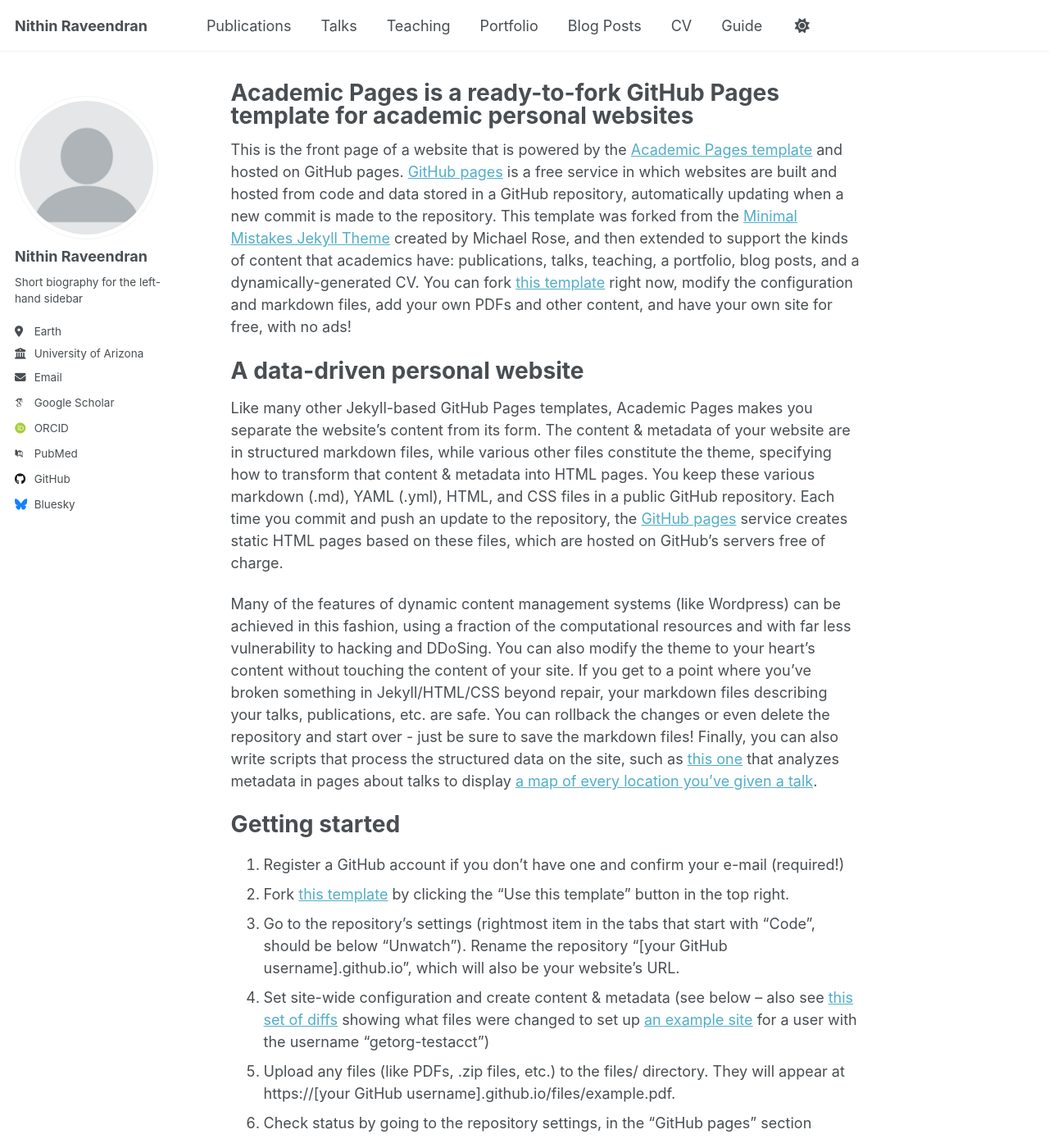
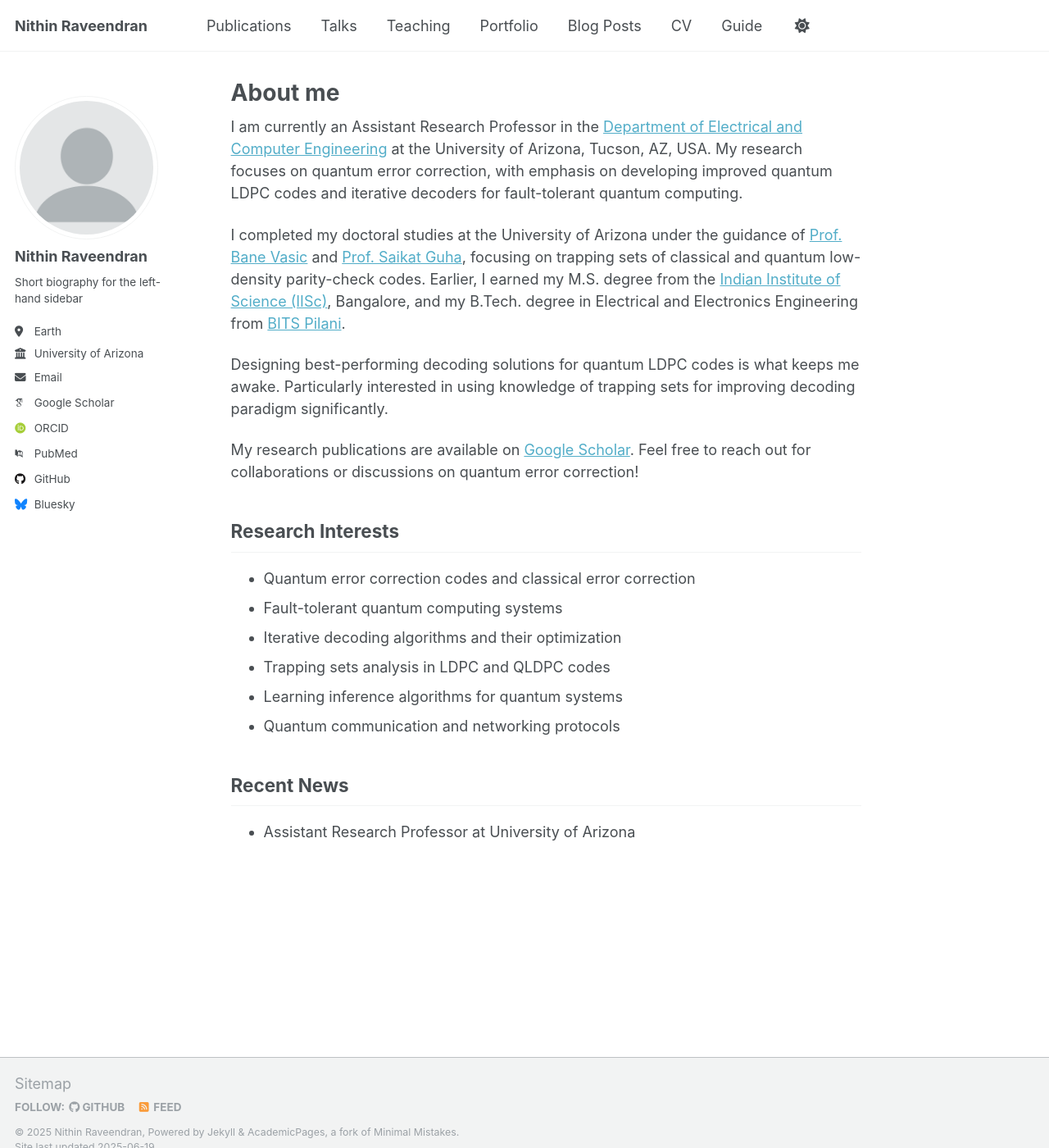
Before and after one commit to nithinitzme/nithinitzme.github.io, a Jekyll site: the page built from _pages/about.md, in a window 1280 px wide and 1400 px high. Shown: the whole window at 82% size. Built offline with Jekyll 4.4.1, drawn with Linux system fonts in a browser that asks for light colours; some web fonts are replaced; some of the changed text lies outside the part shown.

Commit message:
Added basics

```diff
--- a/_pages/about.md
+++ b/_pages/about.md
@@ -1,49 +1,28 @@
 ---
 permalink: /
-title: "Academic Pages is a ready-to-fork GitHub Pages template for academic personal websites"
+title: "About me"
+excerpt: "About me"
 author_profile: true
 redirect_from:
   - /about/
   - /about.html
 ---
 
-This is the front page of a website that is powered by the [Academic Pages template](https://github.com/academicpages/academicpages.github.io) and hosted on GitHub pages. [GitHub pages](https://pages.github.com) is a free service in which websites are built and hosted from code and data stored in a GitHub repository, automatically updating when a new commit is made to the repository. This template was forked from the [Minimal Mistakes Jekyll Theme](https://mmistakes.github.io/minimal-mistakes/) created by Michael Rose, and then extended to support the kinds of content that academics have: publications, talks, teaching, a portfolio, blog posts, and a dynamically-generated CV. You can fork [this template](https://github.com/academicpages/academicpages.github.io) right now, modify the configuration and markdown files, add your own PDFs and other content, and have your own site for free, with no ads!
+I am currently an Assistant Research Professor in the [Department of Electrical and Computer Engineering](https://ece.engineering.arizona.edu/) at the University of Arizona, Tucson, AZ, USA. My research focuses on quantum error correction, with emphasis on developing improved quantum LDPC codes and iterative decoders for fault-tolerant quantum computing.
 
-A data-driven personal website
-======
-Like many other Jekyll-based GitHub Pages templates, Academic Pages makes you separate the website's content from its form. The content & metadata of your website are in structured markdown files, while various other files constitute the theme, specifying how to transform that content & metadata into HTML pages. You keep these various markdown (.md), YAML (.yml), HTML, and CSS files in a public GitHub repository. Each time you commit and push an update to the repository, the [GitHub pages](https://pages.github.com/) service creates static HTML pages based on these files, which are hosted on GitHub's servers free of charge.
+I completed my doctoral studies at the University of Arizona under the guidance of [Prof. Bane Vasic](https://vasic-error-correction-laboratory.silicon-studio.com/index.html) and [Prof. Saikat Guha](https://optics.arizona.edu/person/saikat-guha), focusing on trapping sets of classical and quantum low-density parity-check codes. Earlier, I earned my M.S. degree from the [Indian Institute of Science (IISc)](https://dese.iisc.ac.in/), Bangalore, and my B.Tech. degree in Electrical and Electronics Engineering from [BITS Pilani](https://www.bits-pilani.ac.in/).
 
-Many of the features of dynamic content management systems (like Wordpress) can be achieved in this fashion, using a fraction of the computational resources and with far less vulnerability to hacking and DDoSing. You can also modify the theme to your heart's content without touching the content of your site. If you get to a point where you've broken something in Jekyll/HTML/CSS beyond repair, your markdown files describing your talks, publications, etc. are safe. You can rollback the changes or even delete the repository and start over - just be sure to save the markdown files! Finally, you can also write scripts that process the structured data on the site, such as [this one](https://github.com/academicpages/academicpages.github.io/blob/master/talkmap.ipynb) that analyzes metadata in pages about talks to display [a map of every location you've given a talk](https://academicpages.github.io/talkmap.html).
+Designing best-performing decoding solutions for quantum LDPC codes is what keeps me awake. Particularly interested in using knowledge of trapping sets for improving decoding paradigm significantly.
 
-Getting started
-======
-1. Register a GitHub account if you don't have one and confirm your e-mail (required!)
-1. Fork [this template](https://github.com/academicpages/academicpages.github.io) by clicking the "Use this template" button in the top right.
-1. Go to the repository's settings (rightmost item in the tabs that start with "Code", should be below "Unwatch"). Rename the repository "[your GitHub username].github.io", which will also be your website's URL.
-1. Set site-wide configuration and create content & metadata (see below -- also see [this set of diffs](http://archive.is/3TPas) showing what files were changed to set up [an example site](https://getorg-testacct.github.io) for a user with the username "getorg-testacct")
-1. Upload any files (like PDFs, .zip files, etc.) to the files/ directory. They will appear at https://[your GitHub username].github.io/files/example.pdf.
-1. Check status by going to the repository settings, in the "GitHub pages" section
+My research publications are available on [Google Scholar](https://scholar.google.com/citations?hl=en&user=FBrIdeAAAAAJ). Feel free to reach out for collaborations or discussions on quantum error correction!
 
-Site-wide configuration
-------
-The main configuration file for the site is in the base directory in [_config.yml](https://github.com/academicpages/academicpages.github.io/blob/master/_config.yml), which defines the content in the sidebars and other site-wide features. You will need to replace the default variables with ones about yourself and your site's github repository. The configuration file for the top menu is in [_data/navigation.yml](https://github.com/academicpages/academicpages.github.io/blob/master/_data/navigation.yml). For example, if you don't have a portfolio or blog posts, you can remove those items from that navigation.yml file to remove them from the header.
+## Research Interests
+- Quantum error correction codes and classical error correction
+- Fault-tolerant quantum computing systems
+- Iterative decoding algorithms and their optimization
+- Trapping sets analysis in LDPC and QLDPC codes
+- Learning inference algorithms for quantum systems
+- Quantum communication and networking protocols
 
-Create content & metadata
-------
-For site content, there is one markdown file for each type of content, which are stored in directories like _publications, _talks, _posts, _teaching, or _pages. For example, each talk is a markdown file in the [_talks directory](https://github.com/academicpages/academicpages.github.io/tree/master/_talks). At the top of each markdown file is structured data in YAML about the talk, which the theme will parse to do lots of cool stuff. The same structured data about a talk is used to generate the list of talks on the [Talks page](https://academicpages.github.io/talks), each [individual page](https://academicpages.github.io/talks/2012-03-01-talk-1) for specific talks, the talks section for the [CV page](https://academicpages.github.io/cv), and the [map of places you've given a talk](https://academicpages.github.io/talkmap.html) (if you run this [python file](https://github.com/academicpages/academicpages.github.io/blob/master/talkmap.py) or [Jupyter notebook](https://github.com/academicpages/academicpages.github.io/blob/master/talkmap.ipynb), which creates the HTML for the map based on the contents of the _talks directory).
-
-**Markdown generator**
-
-The repository includes [a set of Jupyter notebooks](https://github.com/academicpages/academicpages.github.io/tree/master/markdown_generator
-) that converts a CSV containing structured data about talks or presentations into individual markdown files that will be properly formatted for the Academic Pages template. The sample CSVs in that directory are the ones I used to create my own personal website at stuartgeiger.com. My usual workflow is that I keep a spreadsheet of my publications and talks, then run the code in these notebooks to generate the markdown files, then commit and push them to the GitHub repository.
-
-How to edit your site's GitHub repository
-------
-Many people use a git client to create files on their local computer and then push them to GitHub's servers. If you are not familiar with git, you can directly edit these configuration and markdown files directly in the github.com interface. Navigate to a file (like [this one](https://github.com/academicpages/academicpages.github.io/blob/master/_talks/2012-03-01-talk-1.md) and click the pencil icon in the top right of the content preview (to the right of the "Raw | Blame | History" buttons). You can delete a file by clicking the trashcan icon to the right of the pencil icon. You can also create new files or upload files by navigating to a directory and clicking the "Create new file" or "Upload files" buttons.
-
-Example: editing a markdown file for a talk
-![Editing a markdown file for a talk](/images/editing-talk.png)
-
-For more info
-------
-More info about configuring Academic Pages can be found in [the guide](https://academicpages.github.io/markdown/), the [growing wiki](https://github.com/academicpages/academicpages.github.io/wiki), and you can always [ask a question on GitHub](https://github.com/academicpages/academicpages.github.io/discussions). The [guides for the Minimal Mistakes theme](https://mmistakes.github.io/minimal-mistakes/docs/configuration/) (which this theme was forked from) might also be helpful.
+## Recent News
+- Assistant Research Professor at University of Arizona
```
